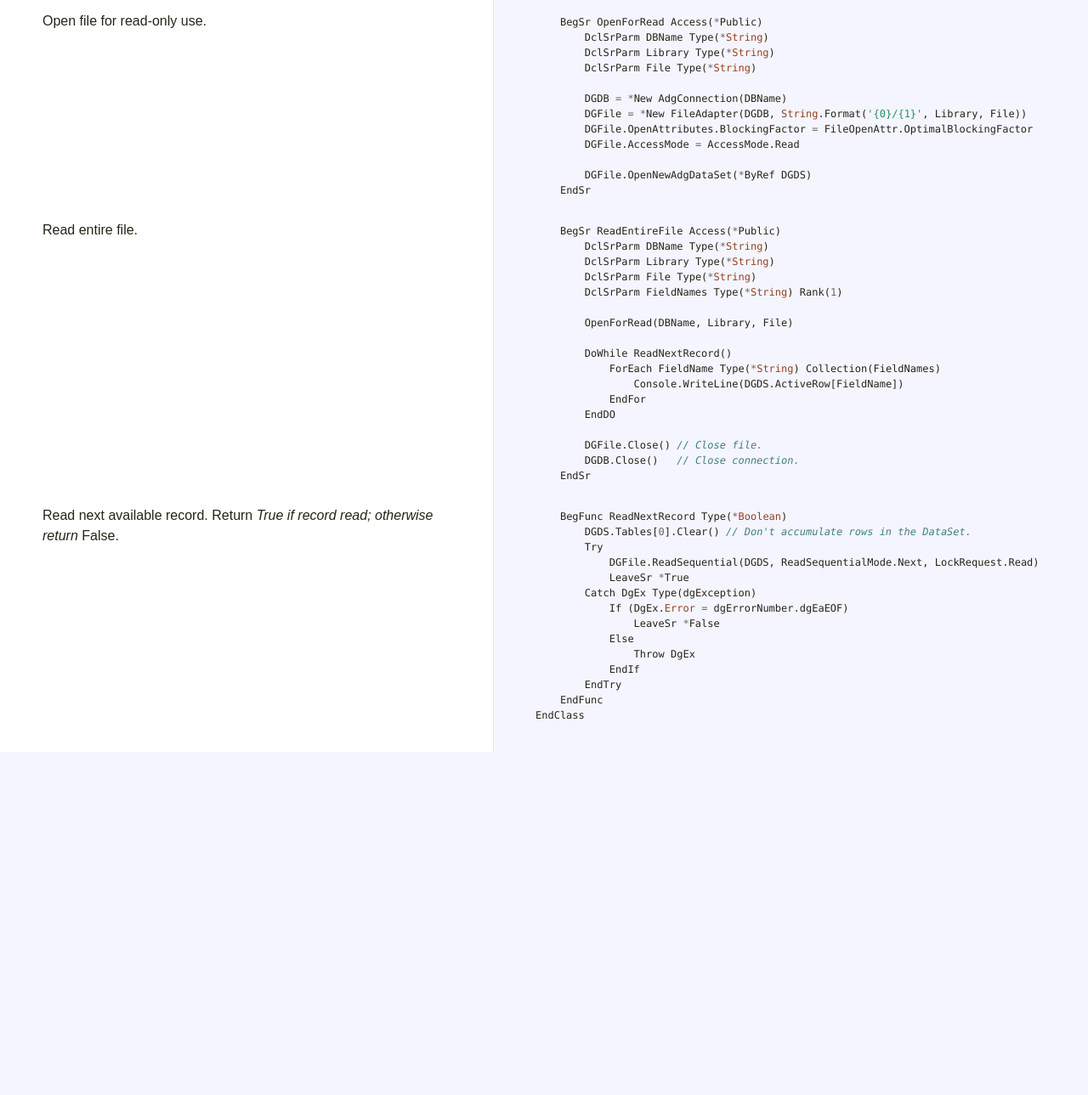
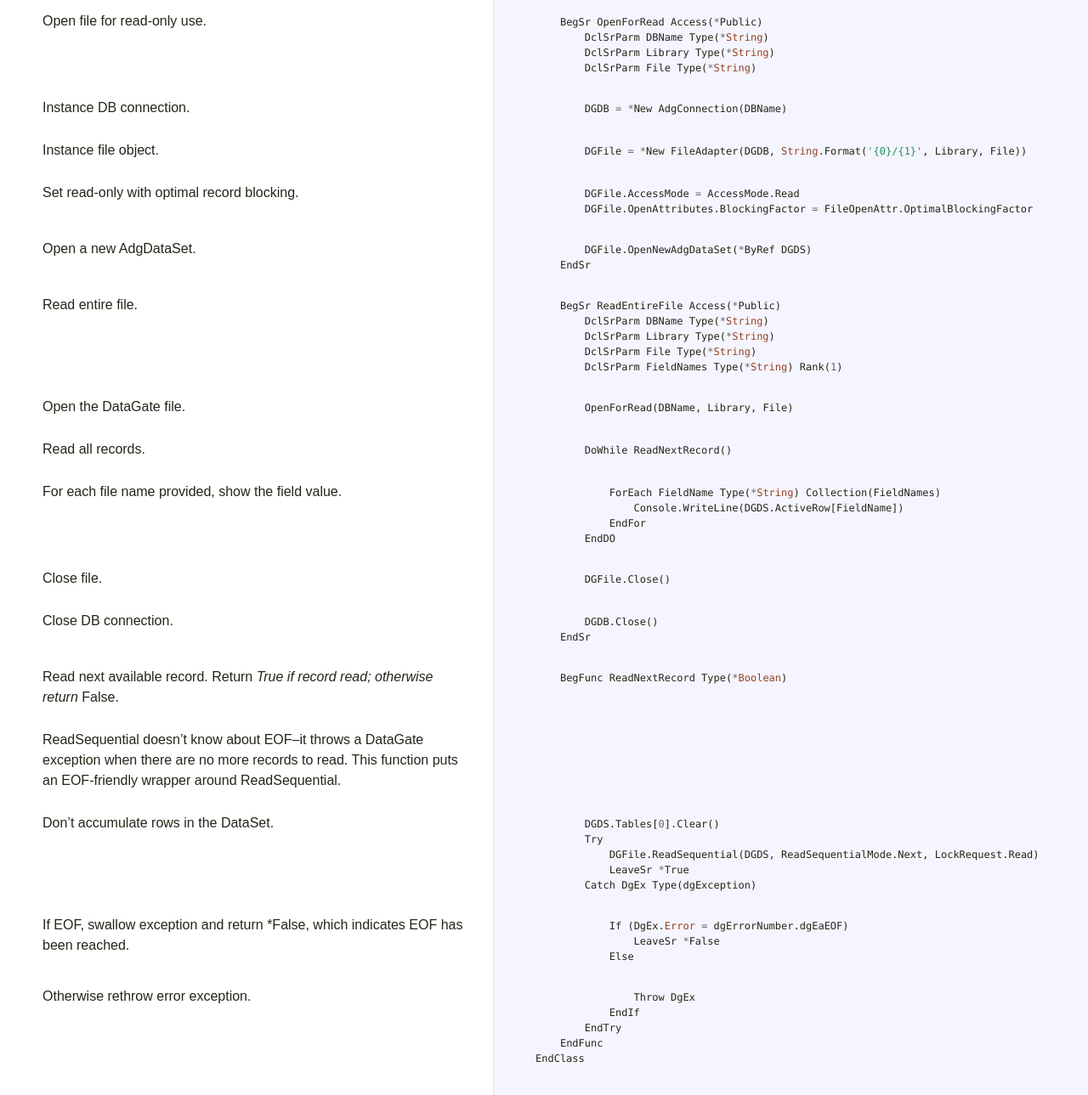
Before and after one commit to ASNA/generic-file-reader-simple, a plain HTML site: page docs/DataGateHelper.vr.html in a window 1280 px wide. Shown: the part 297-1586 px from the top of the page at 85% size. Before the commit the page ends 1182 px from the top, so only its background shows below. Drawn offline with Linux system fonts and the light colour scheme.

Commit message:
refresh pycco code

```diff
--- a/docs/DataGateHelper.vr.html
+++ b/docs/DataGateHelper.vr.html
@@ -44,15 +44,7 @@
       <div class="highlight"><pre>    <span class="nx">BegSr</span> <span class="nx">OpenForRead</span> <span class="nx">Access</span><span class="p">(</span><span class="o">*</span><span class="nx">Public</span><span class="p">)</span>
         <span class="nx">DclSrParm</span> <span class="nx">DBName</span> <span class="nx">Type</span><span class="p">(</span><span class="o">*</span><span class="nb">String</span><span class="p">)</span>
         <span class="nx">DclSrParm</span> <span class="nx">Library</span> <span class="nx">Type</span><span class="p">(</span><span class="o">*</span><span class="nb">String</span><span class="p">)</span>
-        <span class="nx">DclSrParm</span> <span class="nx">File</span> <span class="nx">Type</span><span class="p">(</span><span class="o">*</span><span class="nb">String</span><span class="p">)</span>
-
-        <span class="nx">DGDB</span> <span class="o">=</span> <span class="o">*</span><span class="nx">New</span> <span class="nx">AdgConnection</span><span class="p">(</span><span class="nx">DBName</span><span class="p">)</span>
-        <span class="nx">DGFile</span> <span class="o">=</span> <span class="o">*</span><span class="nx">New</span> <span class="nx">FileAdapter</span><span class="p">(</span><span class="nx">DGDB</span><span class="p">,</span> <span class="nb">String</span><span class="p">.</span><span class="nx">Format</span><span class="p">(</span><span class="s1">&#39;{0}/{1}&#39;</span><span class="p">,</span> <span class="nx">Library</span><span class="p">,</span> <span class="nx">File</span><span class="p">))</span>
-        <span class="nx">DGFile</span><span class="p">.</span><span class="nx">OpenAttributes</span><span class="p">.</span><span class="nx">BlockingFactor</span> <span class="o">=</span> <span class="nx">FileOpenAttr</span><span class="p">.</span><span class="nx">OptimalBlockingFactor</span>
-        <span class="nx">DGFile</span><span class="p">.</span><span class="nx">AccessMode</span> <span class="o">=</span> <span class="nx">AccessMode</span><span class="p">.</span><span class="nx">Read</span>
-
-        <span class="nx">DGFile</span><span class="p">.</span><span class="nx">OpenNewAdgDataSet</span><span class="p">(</span><span class="o">*</span><span class="nx">ByRef</span> <span class="nx">DGDS</span><span class="p">)</span>
-    <span class="nx">EndSr</span></pre></div>
+        <span class="nx">DclSrParm</span> <span class="nx">File</span> <span class="nx">Type</span><span class="p">(</span><span class="o">*</span><span class="nb">String</span><span class="p">)</span></pre></div>
     </div>
   </div>
   <div class='clearall'></div>
@@ -61,26 +53,10 @@
       <div class='octowrap'>
         <a class='octothorpe' href='#section-2'>#</a>
       </div>
-      <p>Read entire file.</p>
+      <p>Instance DB connection.</p>
     </div>
     <div class='code'>
-      <div class="highlight"><pre>    <span class="nx">BegSr</span> <span class="nx">ReadEntireFile</span> <span class="nx">Access</span><span class="p">(</span><span class="o">*</span><span class="nx">Public</span><span class="p">)</span>
-        <span class="nx">DclSrParm</span> <span class="nx">DBName</span> <span class="nx">Type</span><span class="p">(</span><span class="o">*</span><span class="nb">String</span><span class="p">)</span>
-        <span class="nx">DclSrParm</span> <span class="nx">Library</span> <span class="nx">Type</span><span class="p">(</span><span class="o">*</span><span class="nb">String</span><span class="p">)</span>
-        <span class="nx">DclSrParm</span> <span class="nx">File</span> <span class="nx">Type</span><span class="p">(</span><span class="o">*</span><span class="nb">String</span><span class="p">)</span>
-        <span class="nx">DclSrParm</span> <span class="nx">FieldNames</span> <span class="nx">Type</span><span class="p">(</span><span class="o">*</span><span class="nb">String</span><span class="p">)</span> <span class="nx">Rank</span><span class="p">(</span><span class="mi">1</span><span class="p">)</span>
-
-        <span class="nx">OpenForRead</span><span class="p">(</span><span class="nx">DBName</span><span class="p">,</span> <span class="nx">Library</span><span class="p">,</span> <span class="nx">File</span><span class="p">)</span>
-
-        <span class="nx">DoWhile</span> <span class="nx">ReadNextRecord</span><span class="p">()</span>
-            <span class="nx">ForEach</span> <span class="nx">FieldName</span> <span class="nx">Type</span><span class="p">(</span><span class="o">*</span><span class="nb">String</span><span class="p">)</span> <span class="nx">Collection</span><span class="p">(</span><span class="nx">FieldNames</span><span class="p">)</span>
-                <span class="nx">Console</span><span class="p">.</span><span class="nx">WriteLine</span><span class="p">(</span><span class="nx">DGDS</span><span class="p">.</span><span class="nx">ActiveRow</span><span class="p">[</span><span class="nx">FieldName</span><span class="p">])</span>
-            <span class="nx">EndFor</span>
-        <span class="nx">EndDO</span>
-
-        <span class="nx">DGFile</span><span class="p">.</span><span class="nx">Close</span><span class="p">()</span> <span class="c1">// Close file.</span>
-        <span class="nx">DGDB</span><span class="p">.</span><span class="nx">Close</span><span class="p">()</span>   <span class="c1">// Close connection. </span>
-    <span class="nx">EndSr</span></pre></div>
+      <div class="highlight"><pre>        <span class="nx">DGDB</span> <span class="o">=</span> <span class="o">*</span><span class="nx">New</span> <span class="nx">AdgConnection</span><span class="p">(</span><span class="nx">DBName</span><span class="p">)</span></pre></div>
     </div>
   </div>
   <div class='clearall'></div>
@@ -89,20 +65,186 @@
       <div class='octowrap'>
         <a class='octothorpe' href='#section-3'>#</a>
       </div>
+      <p>Instance file object.</p>
+    </div>
+    <div class='code'>
+      <div class="highlight"><pre>        <span class="nx">DGFile</span> <span class="o">=</span> <span class="o">*</span><span class="nx">New</span> <span class="nx">FileAdapter</span><span class="p">(</span><span class="nx">DGDB</span><span class="p">,</span> <span class="nb">String</span><span class="p">.</span><span class="nx">Format</span><span class="p">(</span><span class="s1">&#39;{0}/{1}&#39;</span><span class="p">,</span> <span class="nx">Library</span><span class="p">,</span> <span class="nx">File</span><span class="p">))</span></pre></div>
+    </div>
+  </div>
+  <div class='clearall'></div>
+  <div class='section' id='section-4'>
+    <div class='docs'>
+      <div class='octowrap'>
+        <a class='octothorpe' href='#section-4'>#</a>
+      </div>
+      <p>Set read-only with optimal record blocking.</p>
+    </div>
+    <div class='code'>
+      <div class="highlight"><pre>        <span class="nx">DGFile</span><span class="p">.</span><span class="nx">AccessMode</span> <span class="o">=</span> <span class="nx">AccessMode</span><span class="p">.</span><span class="nx">Read</span>
+        <span class="nx">DGFile</span><span class="p">.</span><span class="nx">OpenAttributes</span><span class="p">.</span><span class="nx">BlockingFactor</span> <span class="o">=</span> <span class="nx">FileOpenAttr</span><span class="p">.</span><span class="nx">OptimalBlockingFactor</span></pre></div>
+    </div>
+  </div>
+  <div class='clearall'></div>
+  <div class='section' id='section-5'>
+    <div class='docs'>
+      <div class='octowrap'>
+        <a class='octothorpe' href='#section-5'>#</a>
+      </div>
+      <p>Open a new AdgDataSet. </p>
+    </div>
+    <div class='code'>
+      <div class="highlight"><pre>        <span class="nx">DGFile</span><span class="p">.</span><span class="nx">OpenNewAdgDataSet</span><span class="p">(</span><span class="o">*</span><span class="nx">ByRef</span> <span class="nx">DGDS</span><span class="p">)</span>
+    <span class="nx">EndSr</span></pre></div>
+    </div>
+  </div>
+  <div class='clearall'></div>
+  <div class='section' id='section-6'>
+    <div class='docs'>
+      <div class='octowrap'>
+        <a class='octothorpe' href='#section-6'>#</a>
+      </div>
+      <p>Read entire file.</p>
+    </div>
+    <div class='code'>
+      <div class="highlight"><pre>    <span class="nx">BegSr</span> <span class="nx">ReadEntireFile</span> <span class="nx">Access</span><span class="p">(</span><span class="o">*</span><span class="nx">Public</span><span class="p">)</span>
+        <span class="nx">DclSrParm</span> <span class="nx">DBName</span> <span class="nx">Type</span><span class="p">(</span><span class="o">*</span><span class="nb">String</span><span class="p">)</span>
+        <span class="nx">DclSrParm</span> <span class="nx">Library</span> <span class="nx">Type</span><span class="p">(</span><span class="o">*</span><span class="nb">String</span><span class="p">)</span>
+        <span class="nx">DclSrParm</span> <span class="nx">File</span> <span class="nx">Type</span><span class="p">(</span><span class="o">*</span><span class="nb">String</span><span class="p">)</span>
+        <span class="nx">DclSrParm</span> <span class="nx">FieldNames</span> <span class="nx">Type</span><span class="p">(</span><span class="o">*</span><span class="nb">String</span><span class="p">)</span> <span class="nx">Rank</span><span class="p">(</span><span class="mi">1</span><span class="p">)</span></pre></div>
+    </div>
+  </div>
+  <div class='clearall'></div>
+  <div class='section' id='section-7'>
+    <div class='docs'>
+      <div class='octowrap'>
+        <a class='octothorpe' href='#section-7'>#</a>
+      </div>
+      <p>Open the DataGate file.</p>
+    </div>
+    <div class='code'>
+      <div class="highlight"><pre>        <span class="nx">OpenForRead</span><span class="p">(</span><span class="nx">DBName</span><span class="p">,</span> <span class="nx">Library</span><span class="p">,</span> <span class="nx">File</span><span class="p">)</span></pre></div>
+    </div>
+  </div>
+  <div class='clearall'></div>
+  <div class='section' id='section-8'>
+    <div class='docs'>
+      <div class='octowrap'>
+        <a class='octothorpe' href='#section-8'>#</a>
+      </div>
+      <p>Read all records. </p>
+    </div>
+    <div class='code'>
+      <div class="highlight"><pre>        <span class="nx">DoWhile</span> <span class="nx">ReadNextRecord</span><span class="p">()</span></pre></div>
+    </div>
+  </div>
+  <div class='clearall'></div>
+  <div class='section' id='section-9'>
+    <div class='docs'>
+      <div class='octowrap'>
+        <a class='octothorpe' href='#section-9'>#</a>
+      </div>
+      <p>For each file name provided, show the field value.</p>
+    </div>
+    <div class='code'>
+      <div class="highlight"><pre>            <span class="nx">ForEach</span> <span class="nx">FieldName</span> <span class="nx">Type</span><span class="p">(</span><span class="o">*</span><span class="nb">String</span><span class="p">)</span> <span class="nx">Collection</span><span class="p">(</span><span class="nx">FieldNames</span><span class="p">)</span>
+                <span class="nx">Console</span><span class="p">.</span><span class="nx">WriteLine</span><span class="p">(</span><span class="nx">DGDS</span><span class="p">.</span><span class="nx">ActiveRow</span><span class="p">[</span><span class="nx">FieldName</span><span class="p">])</span>
+            <span class="nx">EndFor</span>
+        <span class="nx">EndDO</span></pre></div>
+    </div>
+  </div>
+  <div class='clearall'></div>
+  <div class='section' id='section-10'>
+    <div class='docs'>
+      <div class='octowrap'>
+        <a class='octothorpe' href='#section-10'>#</a>
+      </div>
+      <p>Close file.</p>
+    </div>
+    <div class='code'>
+      <div class="highlight"><pre>        <span class="nx">DGFile</span><span class="p">.</span><span class="nx">Close</span><span class="p">()</span></pre></div>
+    </div>
+  </div>
+  <div class='clearall'></div>
+  <div class='section' id='section-11'>
+    <div class='docs'>
+      <div class='octowrap'>
+        <a class='octothorpe' href='#section-11'>#</a>
+      </div>
+      <p>Close DB connection.</p>
+    </div>
+    <div class='code'>
+      <div class="highlight"><pre>        <span class="nx">DGDB</span><span class="p">.</span><span class="nx">Close</span><span class="p">()</span>
+    <span class="nx">EndSr</span></pre></div>
+    </div>
+  </div>
+  <div class='clearall'></div>
+  <div class='section' id='section-12'>
+    <div class='docs'>
+      <div class='octowrap'>
+        <a class='octothorpe' href='#section-12'>#</a>
+      </div>
       <p>Read next available record.
 Return <em>True if record read; otherwise return </em>False.</p>
     </div>
     <div class='code'>
-      <div class="highlight"><pre>    <span class="nx">BegFunc</span> <span class="nx">ReadNextRecord</span> <span class="nx">Type</span><span class="p">(</span><span class="o">*</span><span class="nb">Boolean</span><span class="p">)</span>
-        <span class="nx">DGDS</span><span class="p">.</span><span class="nx">Tables</span><span class="p">[</span><span class="mi">0</span><span class="p">].</span><span class="nx">Clear</span><span class="p">()</span> <span class="c1">// Don&#39;t accumulate rows in the DataSet.</span>
+      <div class="highlight"><pre>    <span class="nx">BegFunc</span> <span class="nx">ReadNextRecord</span> <span class="nx">Type</span><span class="p">(</span><span class="o">*</span><span class="nb">Boolean</span><span class="p">)</span></pre></div>
+    </div>
+  </div>
+  <div class='clearall'></div>
+  <div class='section' id='section-13'>
+    <div class='docs'>
+      <div class='octowrap'>
+        <a class='octothorpe' href='#section-13'>#</a>
+      </div>
+      <p>ReadSequential doesn&rsquo;t know about EOF&ndash;it throws a DataGate
+exception when there are no more records to read.
+This function puts an EOF-friendly wrapper around ReadSequential.</p>
+    </div>
+    <div class='code'>
+      <div class="highlight"><pre></pre></div>
+    </div>
+  </div>
+  <div class='clearall'></div>
+  <div class='section' id='section-14'>
+    <div class='docs'>
+      <div class='octowrap'>
+        <a class='octothorpe' href='#section-14'>#</a>
+      </div>
+      <p>Don&rsquo;t accumulate rows in the DataSet.</p>
+    </div>
+    <div class='code'>
+      <div class="highlight"><pre>        <span class="nx">DGDS</span><span class="p">.</span><span class="nx">Tables</span><span class="p">[</span><span class="mi">0</span><span class="p">].</span><span class="nx">Clear</span><span class="p">()</span>
         <span class="nx">Try</span>
             <span class="nx">DGFile</span><span class="p">.</span><span class="nx">ReadSequential</span><span class="p">(</span><span class="nx">DGDS</span><span class="p">,</span> <span class="nx">ReadSequentialMode</span><span class="p">.</span><span class="nx">Next</span><span class="p">,</span> <span class="nx">LockRequest</span><span class="p">.</span><span class="nx">Read</span><span class="p">)</span>
             <span class="nx">LeaveSr</span> <span class="o">*</span><span class="nx">True</span>
-        <span class="nx">Catch</span> <span class="nx">DgEx</span> <span class="nx">Type</span><span class="p">(</span><span class="nx">dgException</span><span class="p">)</span>
-            <span class="nx">If</span> <span class="p">(</span><span class="nx">DgEx</span><span class="p">.</span><span class="nb">Error</span> <span class="o">=</span> <span class="nx">dgErrorNumber</span><span class="p">.</span><span class="nx">dgEaEOF</span><span class="p">)</span>
+        <span class="nx">Catch</span> <span class="nx">DgEx</span> <span class="nx">Type</span><span class="p">(</span><span class="nx">dgException</span><span class="p">)</span></pre></div>
+    </div>
+  </div>
+  <div class='clearall'></div>
+  <div class='section' id='section-15'>
+    <div class='docs'>
+      <div class='octowrap'>
+        <a class='octothorpe' href='#section-15'>#</a>
+      </div>
+      <p>If EOF, swallow exception and return *False,
+which indicates EOF has been reached.</p>
+    </div>
+    <div class='code'>
+      <div class="highlight"><pre>            <span class="nx">If</span> <span class="p">(</span><span class="nx">DgEx</span><span class="p">.</span><span class="nb">Error</span> <span class="o">=</span> <span class="nx">dgErrorNumber</span><span class="p">.</span><span class="nx">dgEaEOF</span><span class="p">)</span>
                 <span class="nx">LeaveSr</span> <span class="o">*</span><span class="nx">False</span>
-            <span class="nx">Else</span>
-                <span class="nx">Throw</span> <span class="nx">DgEx</span>
+            <span class="nx">Else</span></pre></div>
+    </div>
+  </div>
+  <div class='clearall'></div>
+  <div class='section' id='section-16'>
+    <div class='docs'>
+      <div class='octowrap'>
+        <a class='octothorpe' href='#section-16'>#</a>
+      </div>
+      <p>Otherwise rethrow error exception. </p>
+    </div>
+    <div class='code'>
+      <div class="highlight"><pre>                <span class="nx">Throw</span> <span class="nx">DgEx</span>
             <span class="nx">EndIf</span>
         <span class="nx">EndTry</span>
     <span class="nx">EndFunc</span>
```
Also changed, not shown: docs/Class1.vr.html (+38 -8 lines).
